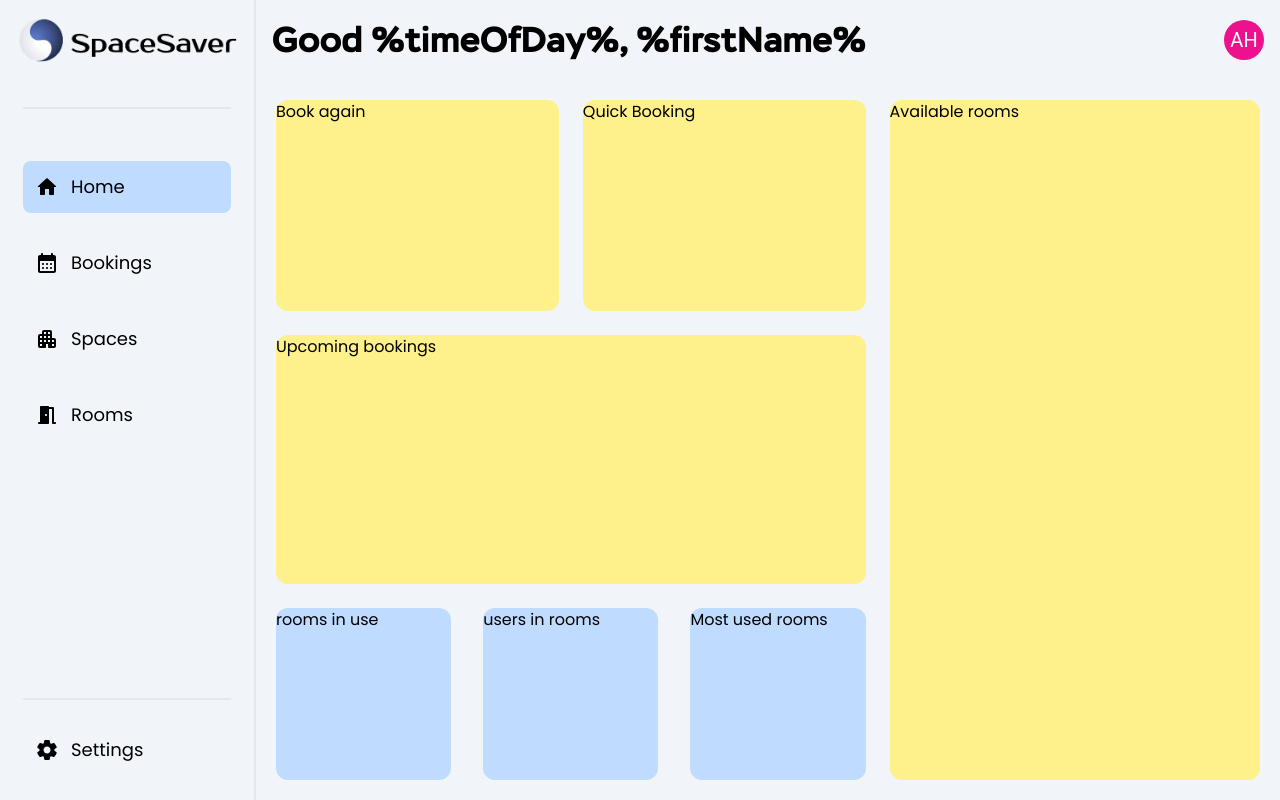
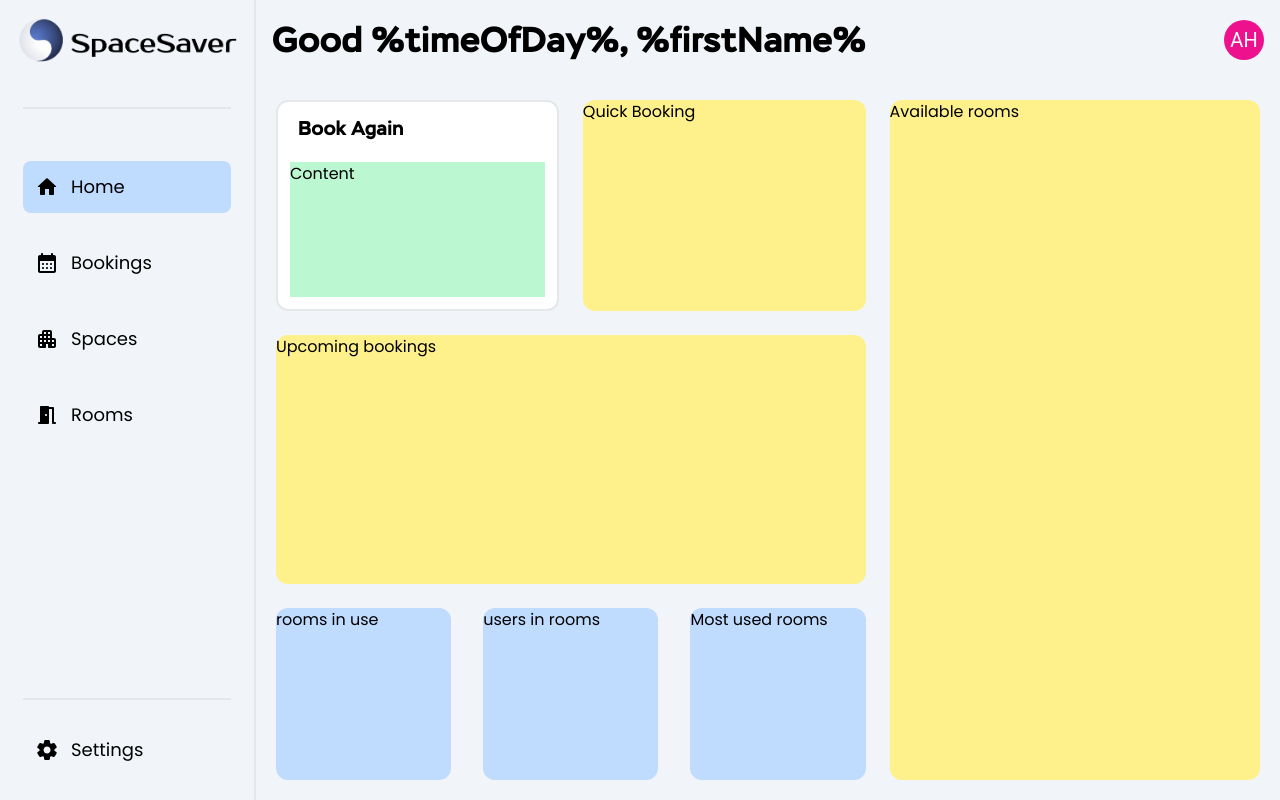
Before and after one commit to Space-Saver-Bookings/space-saver-client, a React (Vite) app: page /home in a window 1280 px wide. Built offline with nearby package versions, Linux system fonts and the light colour scheme.

Commit message:
feat: started dashboard item component

```diff
--- /dev/null
+++ b/src/components/dashboard/DashCard.jsx
@@ -0,0 +1,33 @@
+import PropTypes from 'prop-types';
+
+// {type, title, content;}
+function DashCard({type, heading}) {
+  const base = 'flex flex-col p-3 gap-5';
+
+  const styles = {
+    short: base + '',
+    medium:
+      base +
+      ' col-start-1 col-end-8 row-start-1 row-end-[7] rounded-xl border-2 bg-white',
+    longVert: base + '',
+    longHori: base + '',
+  };
+
+  return (
+    <section className={styles[type]}>
+      <h3 className="font-coplette text-xl px-2">{heading}</h3>
+      <section className="bg-green-200 h-full">
+        {/* {content} */}
+        <h4>Content</h4>
+      </section>
+    </section>
+  );
+}
+
+DashCard.propTypes = {
+  type: PropTypes.string,
+  heading: PropTypes.oneOfType([PropTypes.string, PropTypes.element]),
+  // content: PropTypes.element,
+};
+
+export default DashCard;
--- a/src/pages/Home.jsx
+++ b/src/pages/Home.jsx
@@ -1,9 +1,12 @@
+import DashCard from '../components/dashboard/DashCard';
+
 function Home() {
   return (
-    <section className="sm:grid-cols-23 grid h-full sm:grid-rows-18 gap-6">
-      <div className="col-start-1 col-end-8 row-start-1 row-end-[7] rounded-xl bg-yellow-200">
+    <section className="sm:grid-cols-23 sm:grid-rows-18 grid h-full gap-6">
+      <DashCard type="medium" heading="Book Again" />
+      {/* <div className="col-start-1 col-end-8 row-start-1 row-end-[7] rounded-xl bg-yellow-200">
         Book again
-      </div>
+      </div> */}
       <div className="col-span-7 row-start-1 row-end-[7] rounded-xl bg-yellow-200">
         Quick Booking
       </div>
```
